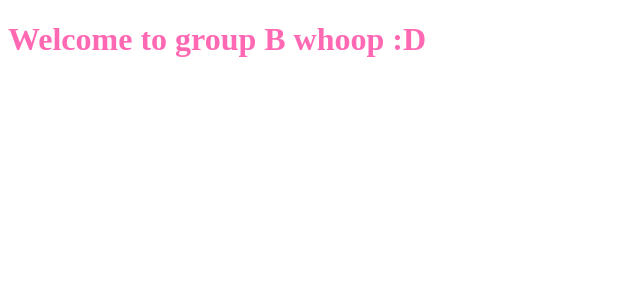
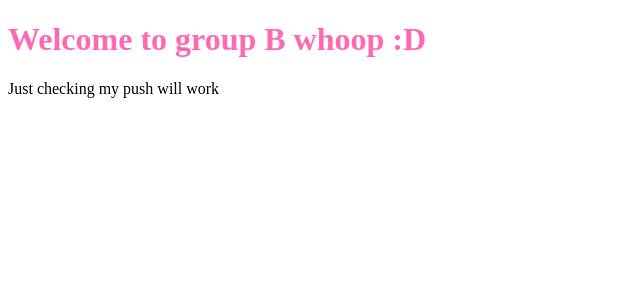
Before and after one commit to NatalieCK/groupB_m3, a Vue app: page / in a window 1280 px wide. Shown: the top 300 px of the page, without its empty margins (0-640 px from the left). Built offline with nearby package versions, Linux system fonts and the light colour scheme.

Commit message:
Update OriginalComponent.vue

```diff
--- a/src/components/OriginalComponent.vue
+++ b/src/components/OriginalComponent.vue
@@ -1,5 +1,6 @@
 <template>
     <h1 class="header">Welcome to group B whoop :D </h1>
+    <p>Just checking my push will work </p>
 </template>
 
 <style scoped>
```
